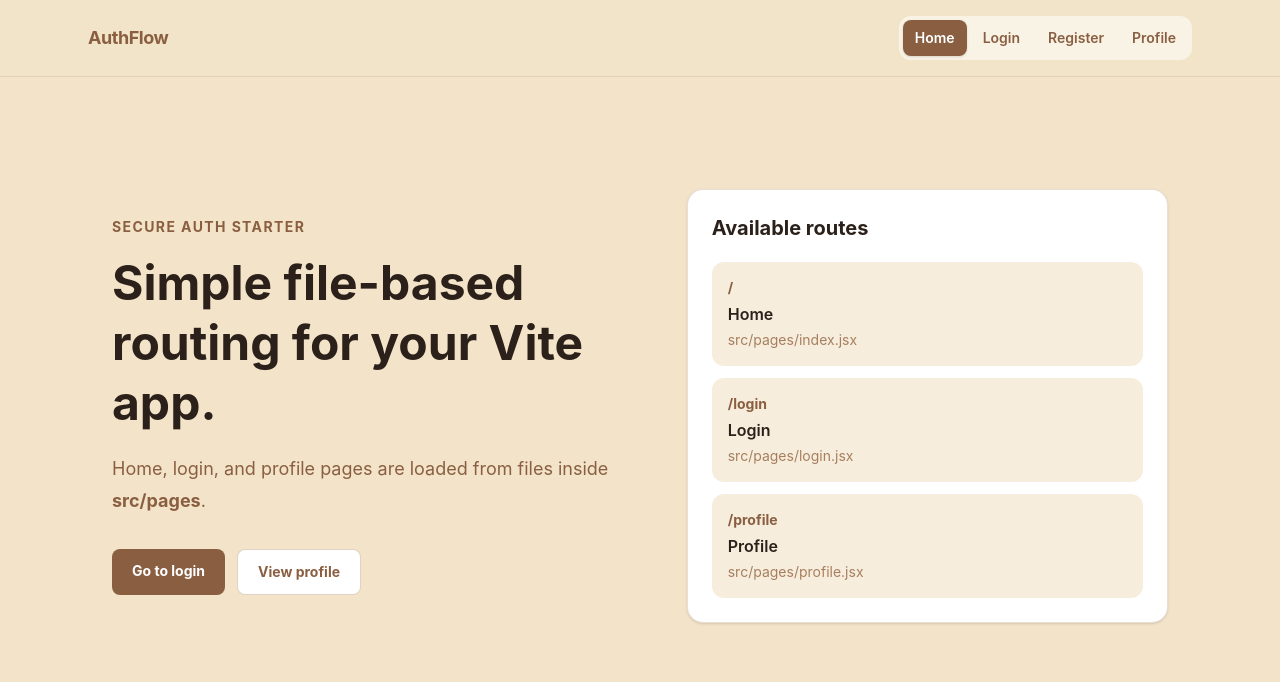
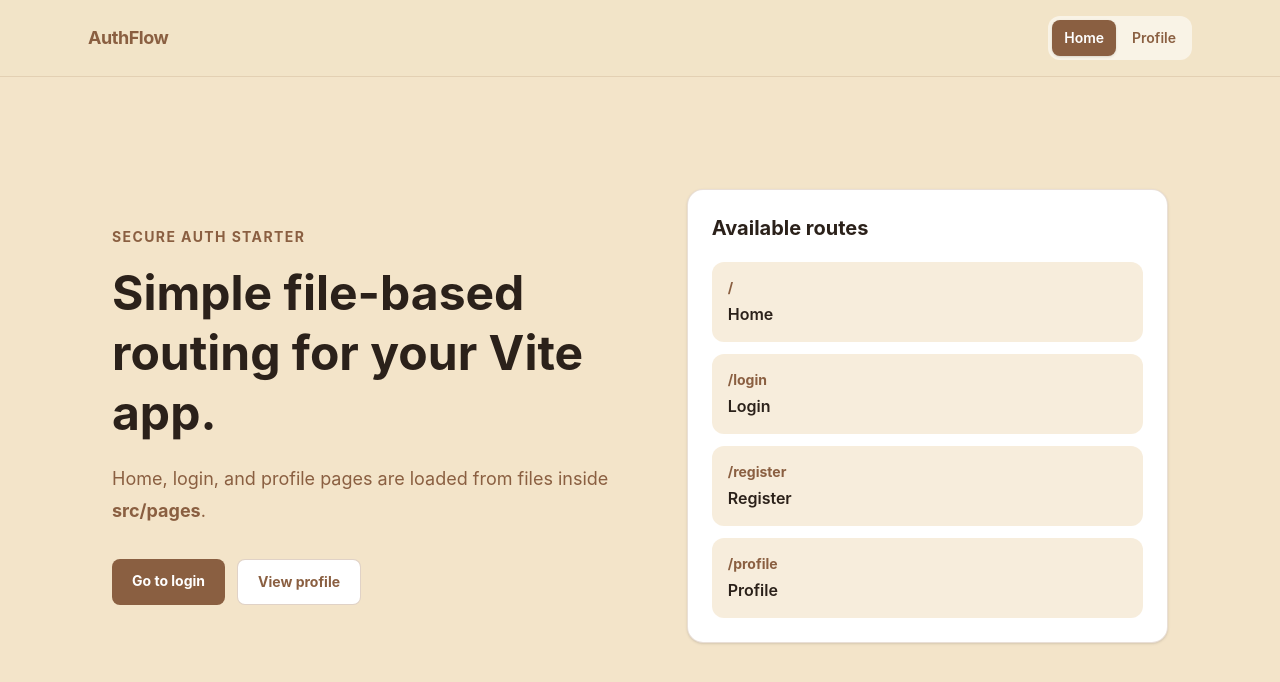
Before and after one commit to ashishkumarsaini/auth-app, a React (Vite) app: page / in a window 1280 px wide. Shown: the top 682 px of the page. Built offline with nearby package versions, Linux system fonts and the light colour scheme; no server answers.

Commit message:
refactor: split header navigation, update layout spacing, and simplify index route display

```diff
--- a/src/components/header.jsx
+++ b/src/components/header.jsx
@@ -1,15 +1,19 @@
 import { useLocation } from '@tanstack/react-router'
-
-const navigation = [
-  { href: '/', label: 'Home' },
-  { href: '/login', label: 'Login' },
-  { href: '/register', label: 'Register' },
-  { href: '/profile', label: 'Profile' },
-]
 
 const Header = () => {
   const location = useLocation();
   const currentPath = location.pathname;
+
+  const navigation = [
+    { href: '/', label: 'Home' },
+    { href: '/profile', label: 'Profile' },
+  ];
+
+  const authNavigation = [
+    { href: '/login', label: 'Login' },
+    { href: '/register', label: 'Register' },
+  ];
+
 
   return (
     <header className="border-b border-[#A77F60]/20 bg-[#F3E4C9]/95">
@@ -27,8 +31,7 @@ const Header = () => {
 
             return (
               <a
-                  className={`rounded-lg px-3 py-2 text-sm font-semibold transition ${
-                    isActive
+                className={`rounded-lg px-3 py-2 text-sm font-semibold transition ${isActive
                   ? 'bg-[#8A5F41] text-white shadow-sm'
                   : 'text-[#8A5F41] hover:bg-white'
                   }`}
--- a/src/routes/__root.jsx
+++ b/src/routes/__root.jsx
@@ -5,8 +5,8 @@ import '../index.css';
 const RootLayout = () => (
   <>
     <Header />
-    <main className="mx-auto min-h-[calc(100vh-65px)] max-w-6xl px-6 py-14">
-    <Outlet />
+    <main className="mx-auto min-h-[calc(100vh-77px)] max-w-6xl px-6 py-14">
+      <Outlet />
     </main>
   </>
 )
--- a/src/routes/index.jsx
+++ b/src/routes/index.jsx
@@ -34,9 +34,10 @@ const Home = () => (
         <h2 className="text-xl font-bold text-[#2b211a]">Available routes</h2>
         <div className="mt-5 grid gap-3">
           {[
-            ['/', 'Home', 'src/pages/index.jsx'],
-            ['/login', 'Login', 'src/pages/login.jsx'],
-            ['/profile', 'Profile', 'src/pages/profile.jsx'],
+            ['/', 'Home'],
+            ['/login', 'Login'],
+            ['/register', 'Register'],
+            ['/profile', 'Profile'],
           ].map(([path, title, file]) => (
             <a
               className="rounded-xl bg-[#F3E4C9]/65 p-4 transition hover:bg-[#CCD67F]/40"
@@ -45,7 +46,6 @@ const Home = () => (
             >
               <p className="text-sm font-bold text-[#8A5F41]">{path}</p>
               <p className="mt-1 font-semibold text-[#2b211a]">{title}</p>
-              <p className="mt-1 text-sm text-[#A77F60]">{file}</p>
             </a>
           ))}
         </div>
```
Lines whose indentation alone changed are shown as unchanged.
